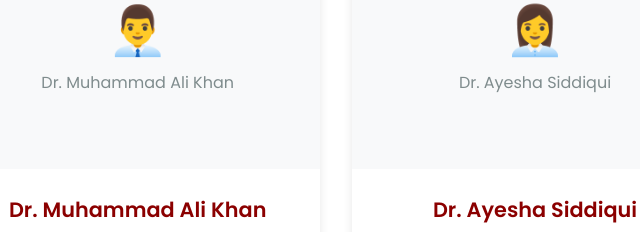
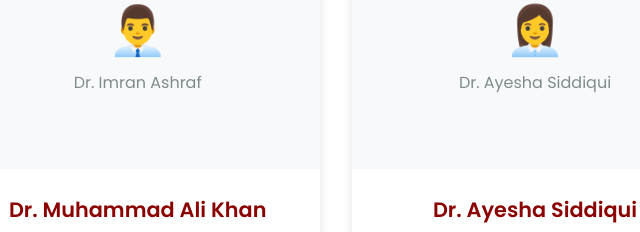
Before and after one commit to alizeeshan201201/University-Digital-Notice-Board, a website: page src/faculty.html in a window 1280 px wide. Shown: the part 714-946 px from the top of the page, 105-745 px from the left. Drawn offline with Linux system fonts and the light colour scheme.

Commit message:
faculty.html updated!

```diff
--- a/src/faculty.html
+++ b/src/faculty.html
@@ -51,7 +51,7 @@
                         <div style="height: 100%; display: flex; align-items: center; justify-content: center; background-color: var(--bg-light); color: var(--text-light);">
                             <div style="text-align: center;">
                                 <div style="font-size: 3rem;">👨‍💼</div>
-                                <p>Dr. Muhammad Ali Khan</p>
+                                <p>Dr. Imran Ashraf</p>
                             </div>
                         </div>
                     </div>
```
